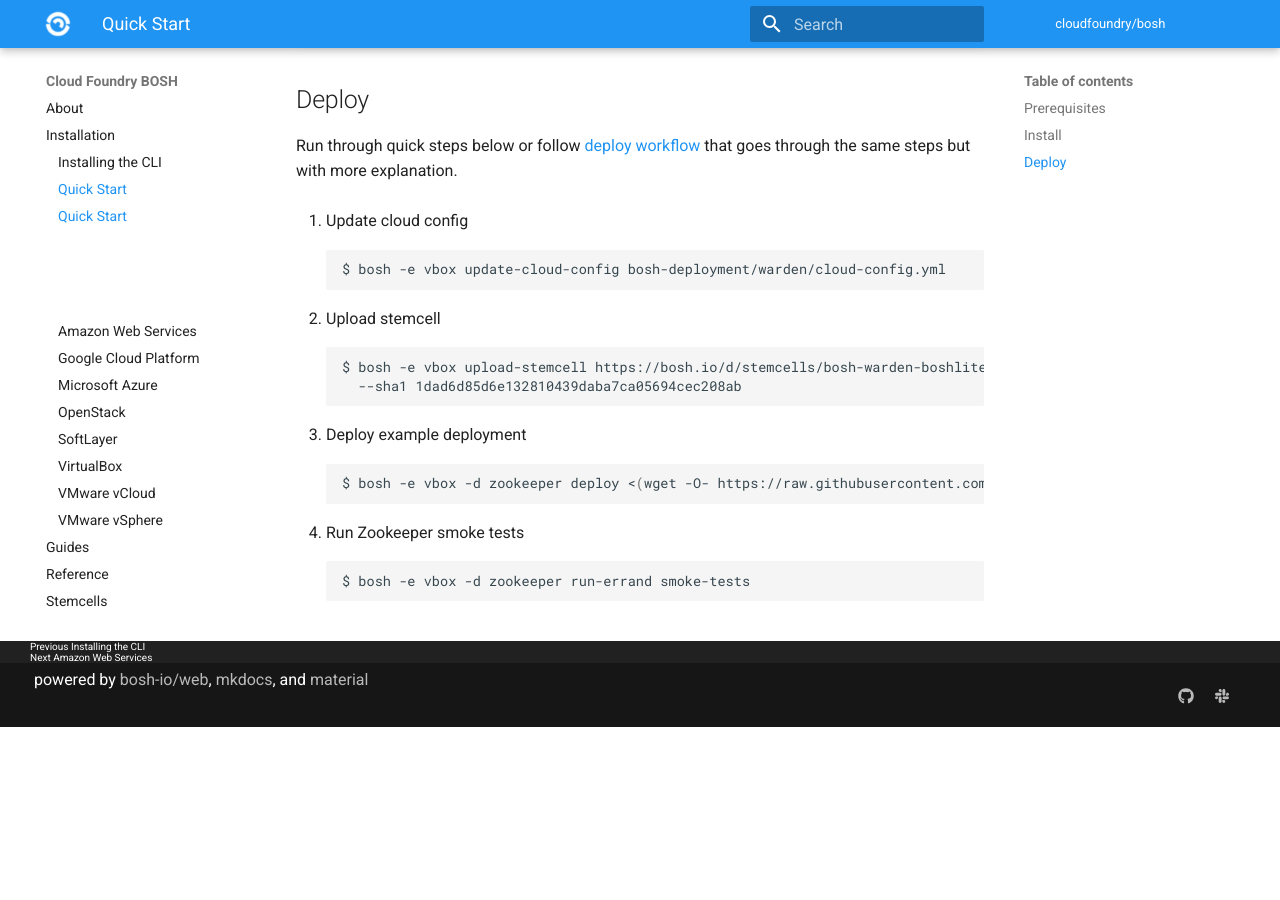
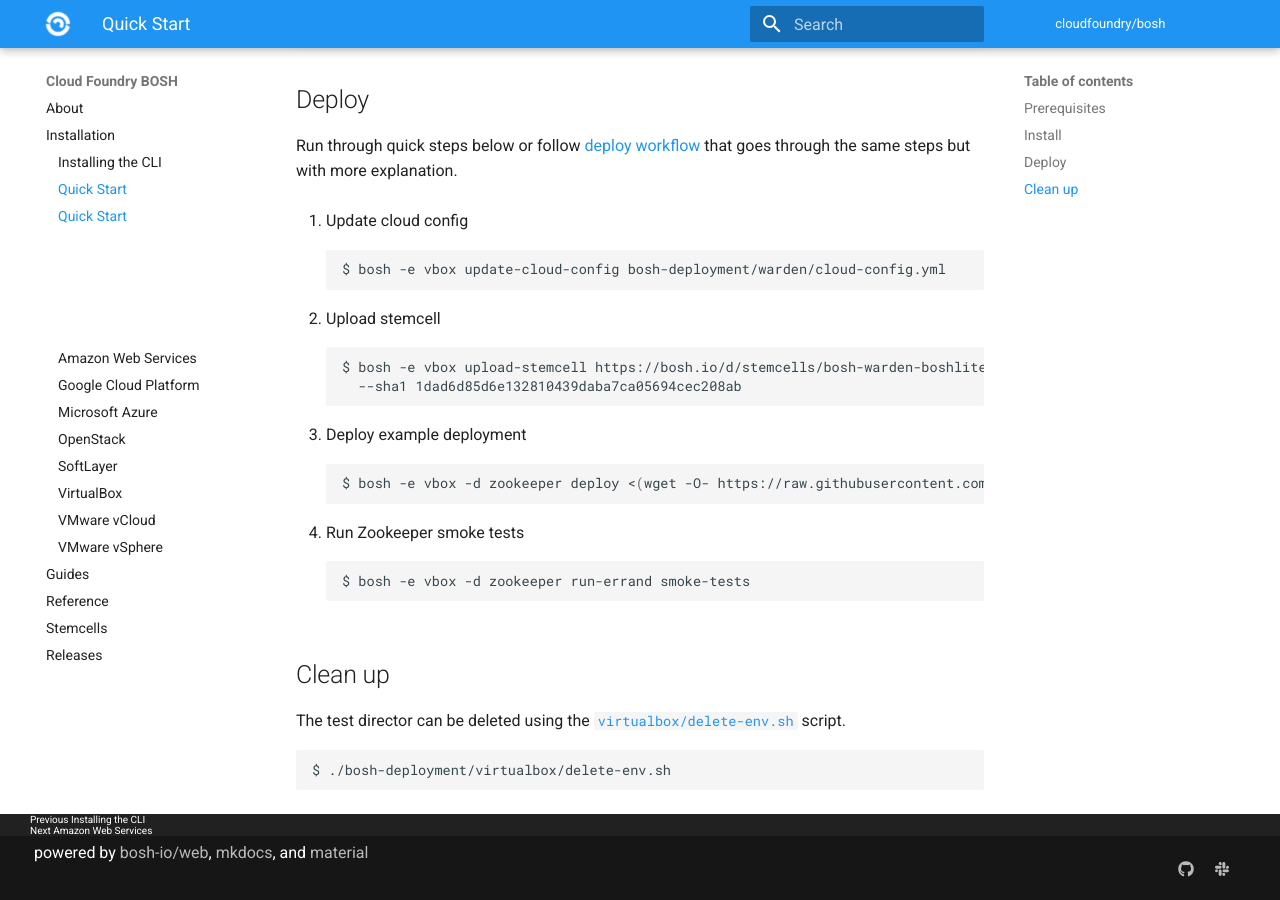
Before and after one commit to cloudfoundry/docs-bosh, an MkDocs documentation site: the page built from content/quick-start.md, in a window 1280 px wide and 900 px high, scrolled down 1734 px. Built offline with MkDocs 1.6.1 and Material for MkDocs 9.7.7, drawn with Linux system fonts in a browser that asks for light colours; old or Windows-style settings are respelled for this version of MkDocs; before the commit the page ends 2461 px from its top, so only the background shows below that.

Commit message:
Update quick-start.md
Mention how to delete the test Bosh director VirtualBox VM.

````diff
--- a/content/quick-start.md
+++ b/content/quick-start.md
@@ -89,3 +89,11 @@ Run through quick steps below or follow [deploy workflow](basic-workflow.md) tha
     ```shell
     $ bosh -e vbox -d zookeeper run-errand smoke-tests
     ```
+
+## Clean up
+
+The test director can be deleted using the [`virtualbox/delete-env.sh`](https://github.com/cloudfoundry/bosh-deployment/blob/master/virtualbox/delete-env.sh) script.
+
+```shell
+$ ./bosh-deployment/virtualbox/delete-env.sh
+```
````
